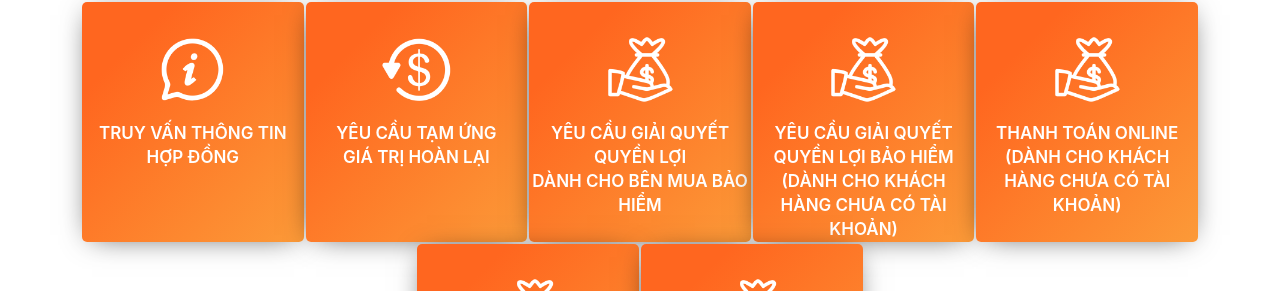
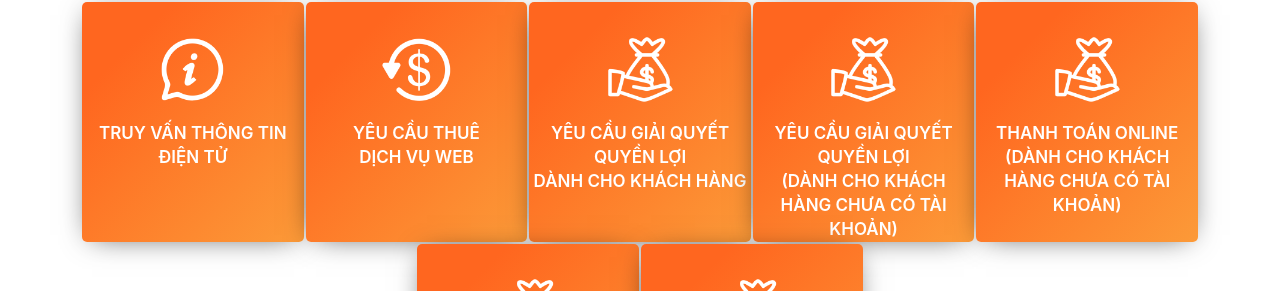
Before and after one commit to nguyenvuthientu/react-app, a React (Create React App) app: page / in a window 1280 px wide. Shown: the part 892-1183 px from the top of the page. Built offline with nearby package versions, Linux system fonts and the light colour scheme.

Commit message:
Update My services React app to GitHub Pages

```diff
--- a/src/Components/MyServices.js
+++ b/src/Components/MyServices.js
@@ -14,19 +14,19 @@ class MyService extends Component{
                     <div className="box-service">
                         <img src={service1} />
                         <span>TRUY VẤN THÔNG TIN <br/>
-                            HỢP ĐỒNG</span>
+                            ĐIỆN TỬ</span>
                     </div>
                     <div className="box-service">
                         <img src={service2} />
-                        <span>YÊU CẦU TẠM ỨNG <br /> GIÁ TRỊ HOÀN LẠI</span>
+                        <span>YÊU CẦU THUÊ <br /> DỊCH VỤ WEB</span>
                     </div>
                     <div className="box-service">
                         <img src={service3} />
-                        <span>YÊU CẦU GIẢI QUYẾT <br/> QUYỀN LỢI <br /> DÀNH CHO BÊN MUA BẢO HIỂM</span>
+                        <span>YÊU CẦU GIẢI QUYẾT <br/> QUYỀN LỢI <br /> DÀNH CHO KHÁCH HÀNG</span>
                     </div>
                     <div className="box-service">
                         <img src={service3} />
-                        <span>YÊU CẦU GIẢI QUYẾT <br/> QUYỀN LỢI BẢO HIỂM <br/>
+                        <span>YÊU CẦU GIẢI QUYẾT <br/> QUYỀN LỢI <br/>
                             (DÀNH CHO KHÁCH HÀNG CHƯA CÓ TÀI KHOẢN)</span>
                     </div>
                     <div className="box-service">
```
